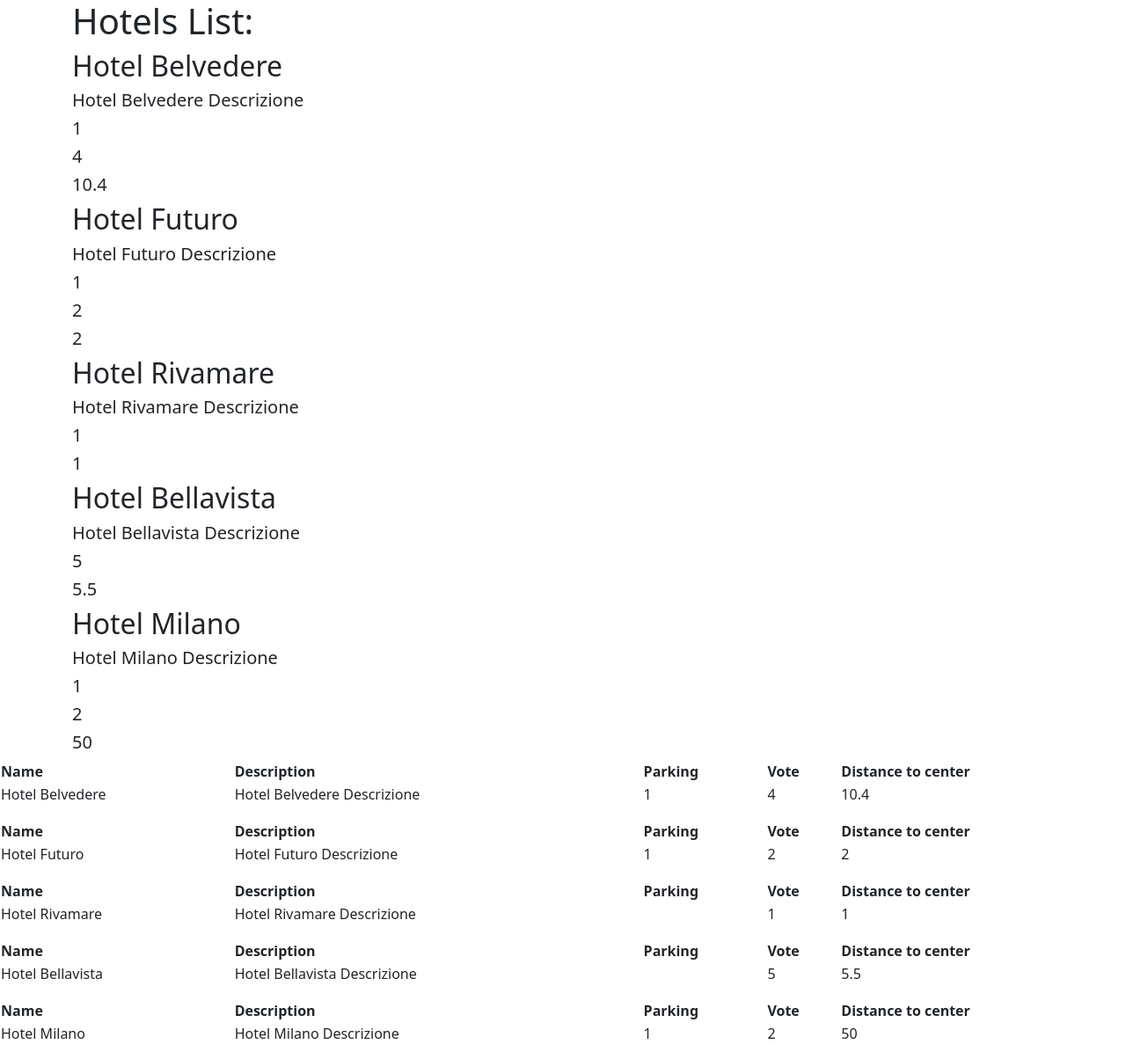
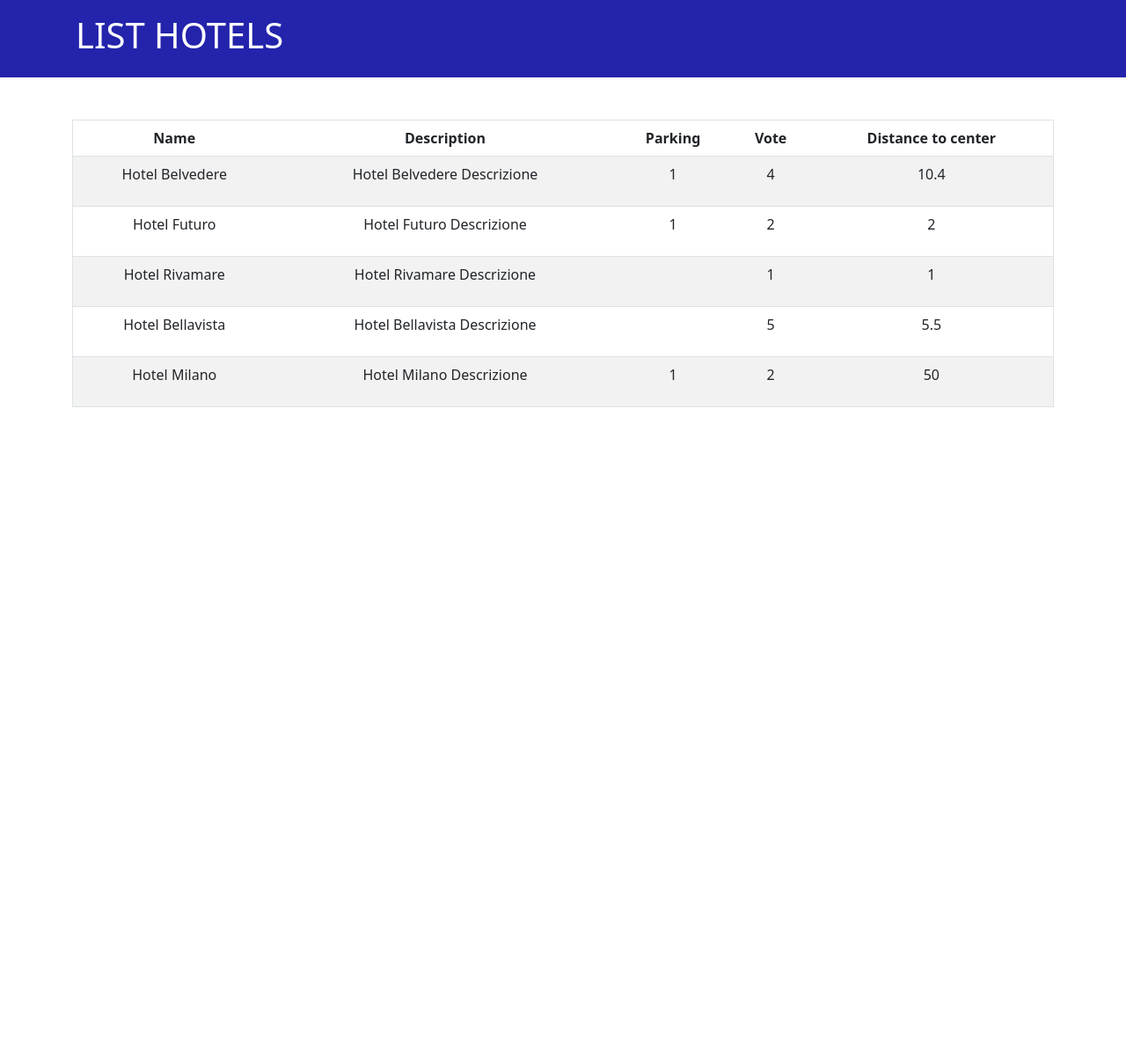
Before and after one commit to andreathepa/php-hotel, a PHP site: page / in a window 1280 px wide. Shown: the whole page at 88% size. After the commit the page ends 463 px from the top, so only its background shows below. Run offline with PHP 8.4, Linux system fonts and the light colour scheme.

Commit message:
style table

```diff
--- /dev/null
+++ b/css/style.css
@@ -0,0 +1,10 @@
+*{
+    margin:0;
+    padding:0;
+    box-sizing: border-box;
+}
+
+header{
+    background-color: rgb(35, 35, 172);
+    color: white;
+}
--- a/index.php
+++ b/index.php
@@ -49,10 +49,11 @@
     <meta http-equiv="X-UA-Compatible" content="IE=edge">
     <meta name="viewport" content="width=device-width, initial-scale=1.0">
     <link href="https://cdn.jsdelivr.net/npm/bootstrap@5.3.0/dist/css/bootstrap.min.css" rel="stylesheet" integrity="sha384-9ndCyUaIbzAi2FUVXJi0CjmCapSmO7SnpJef0486qhLnuZ2cdeRhO02iuK6FUUVM" crossorigin="anonymous">
+    <link rel="stylesheet" href="./css/style.css">
     <title>PHP HOTEL</title>
 </head>
 <body>
-    <div class="container">
+    <!-- <div class="container">
         <h1>Hotels List:</h1>
         <div class="row">
             <div class="col-12">
@@ -70,29 +71,51 @@
 
 
         </div>
-    </div>
+    </div> -->
 
-    <table style="width:100%">
+    <header>
+        <div class="container p-3">
+            <div><h1>LIST HOTELS</h1></div>
+    </header>
 
-        <?php foreach($hotels as $hotel) { ?>
+    <div class="container mt-5">
+        <div class="row">
+            <div class="col">
+                <table style="width:100%" class="text-center table table-striped table-hover border">
 
-        <tr>
+                    <thead>
+                        <tr class="main-tr">
                             <th>Name</th>
                             <th>Description</th>
                             <th>Parking</th>
                             <th>Vote</th>
                             <th>Distance to center</th>
                         </tr>
+
+                    </thead>
+                    <tbody>
+                        <?php foreach($hotels as $hotel) { ?>
                         <tr>
+
+
                             <td><p><?php echo $hotel['name'] ?></p></td>
                             <td><p><?php echo $hotel['description'] ?></p></td>
                             <td><p><?php echo $hotel['parking'] ?></p></td>
                             <td><p><?php echo $hotel['vote'] ?></p></td>
                             <td><p><?php echo $hotel['distance_to_center'] ?></p></td>
 
+
                         </tr>
                         <?php } ?>
 
+
+                    </tbody>
+
                 </table>
+
+            </div>
+        </div>
+    </div>
+
 </body>
 </html>
```
Lines whose indentation alone changed are shown as unchanged.
